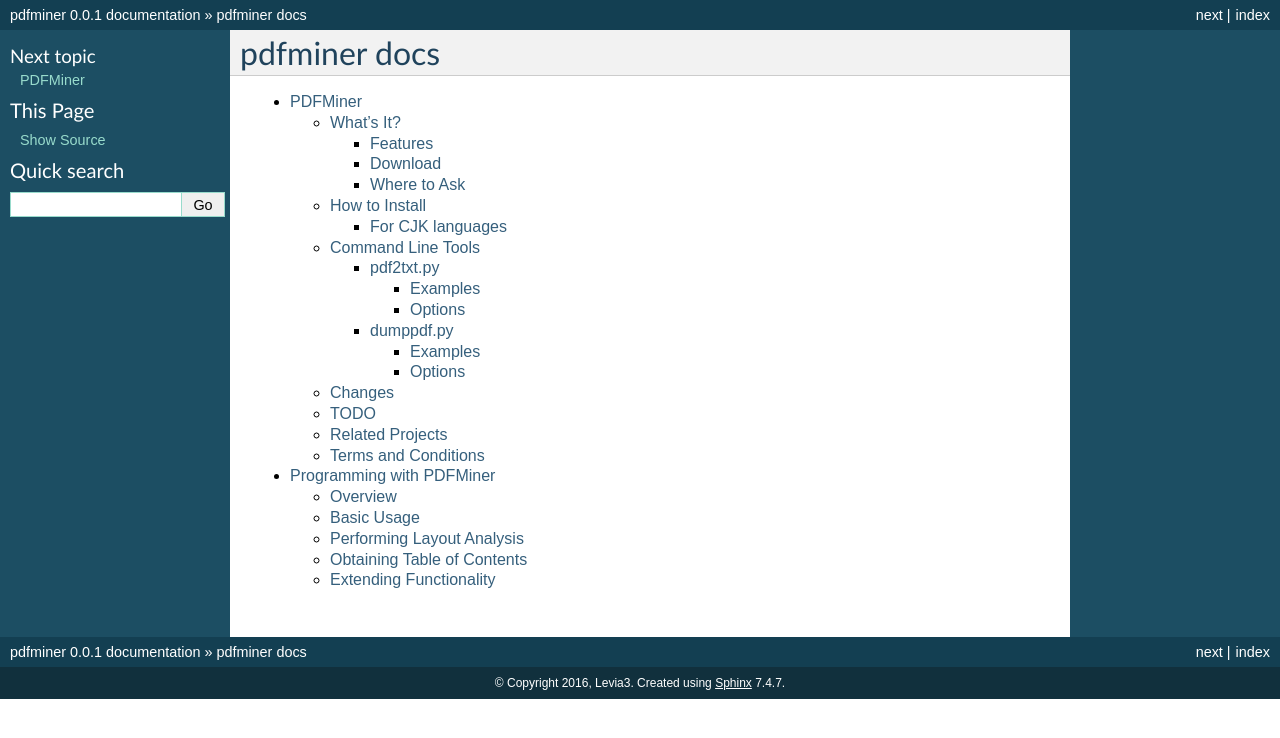
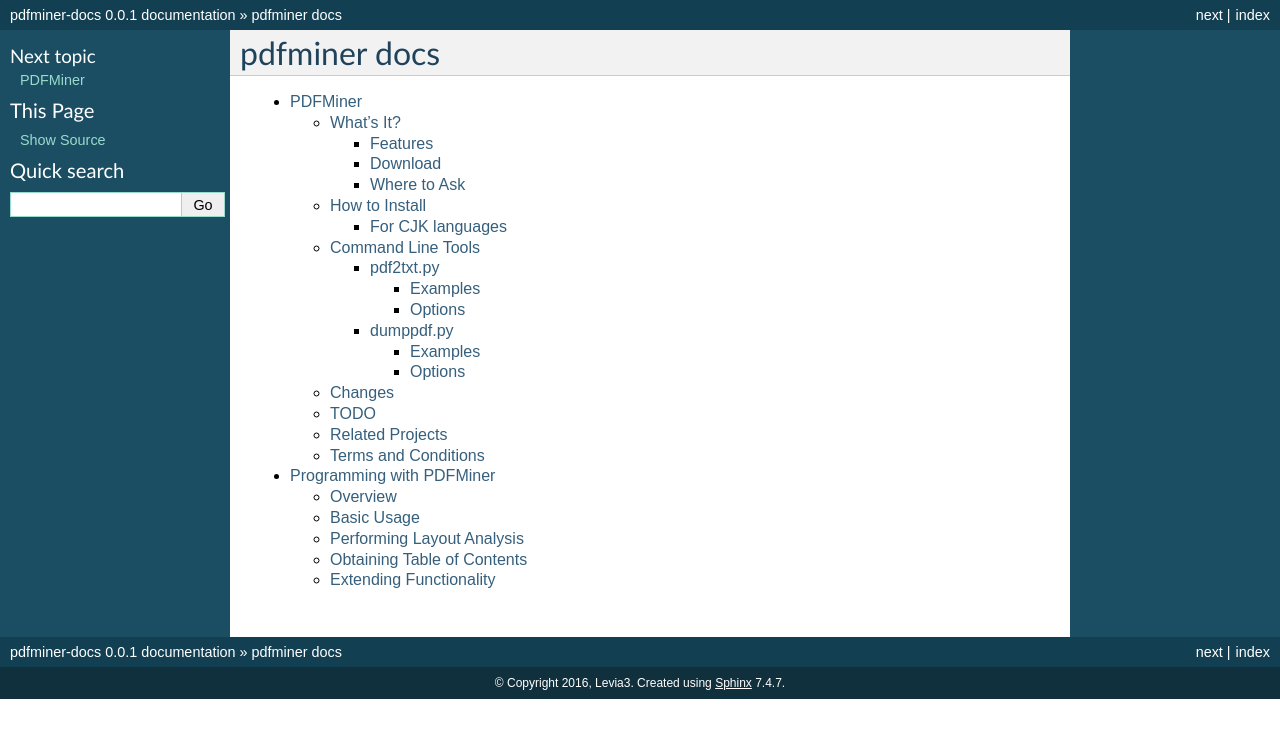
Before and after one commit to holsky/pdfminer-docs, a Sphinx documentation site: the page built from docs/index.rst, in a window 1280 px wide. Shown: the top 738 px of the page. Built offline with Sphinx 7.4.7, drawn with Linux system fonts in a browser that asks for light colours.

Commit message:
Update conf.py

```diff
--- a/docs/conf.py
+++ b/docs/conf.py
@@ -15,7 +15,7 @@
 exclude_patterns = []
 templates_path = ['_templates']
 
-project = u'pdfminer'
+project = u'pdfminer-docs'
 copyright = u'2016, Levia3'
 
 version = '0'
```
